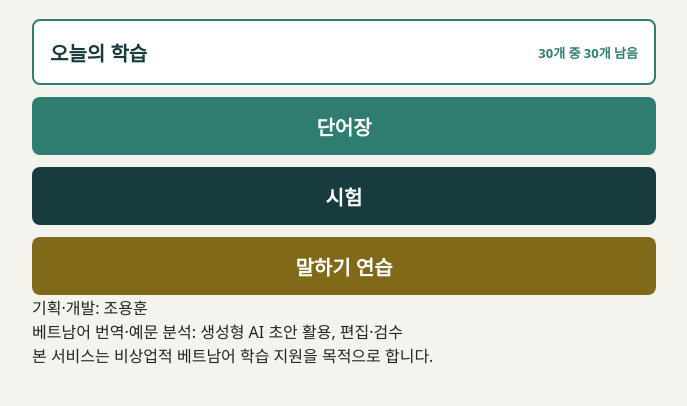
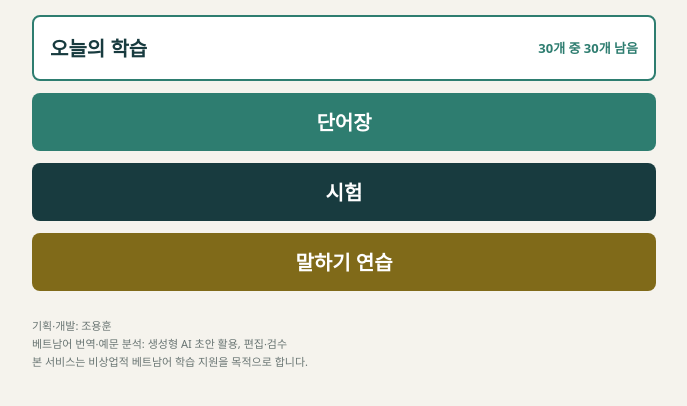
Before and after one commit to chxmrrm123a-code/topik-840-han-viet, a plain HTML site: page vietnamese-vocab/index.html in a window 1280 px wide. Shown: the part 268-674 px from the top of the page, without its empty margins (296-983 px from the left). Drawn offline with Linux system fonts and the light colour scheme.

Commit message:
Update styles.css

```diff
--- a/vietnamese-vocab/styles.css
+++ b/vietnamese-vocab/styles.css
@@ -147,6 +147,13 @@
 .action-large {
   min-height: 58px;
   font-size: 20px;
+}
+
+.home-credit {
+  margin-top: 26px;
+  color: var(--muted);
+  font-size: 11px;
+  line-height: 1.65;
 }
 
 .topbar {
```
